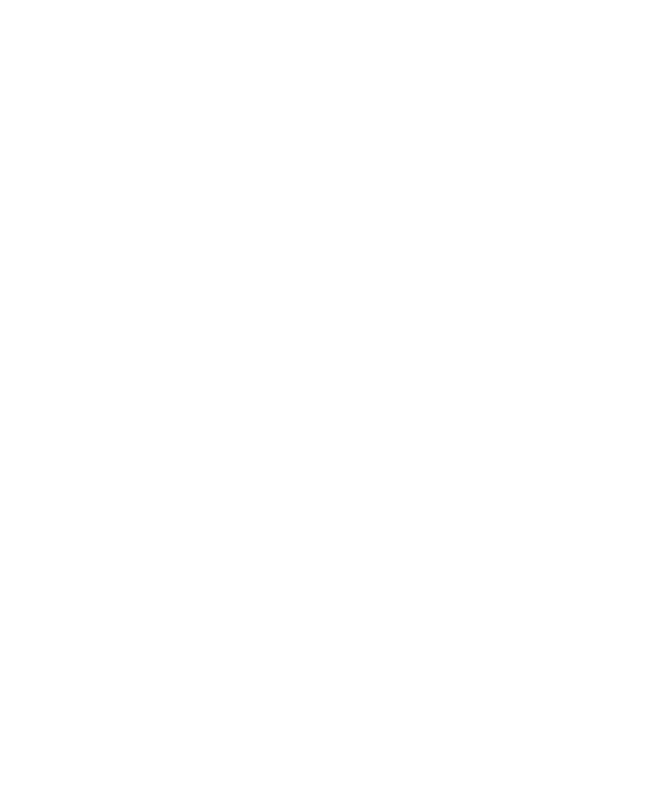
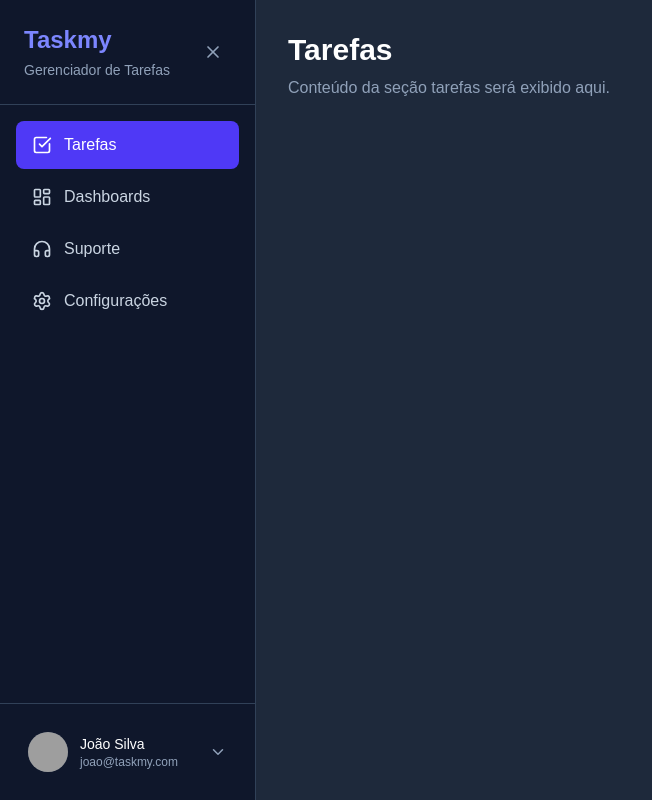
Before and after one commit to willer-barros/taskmy-front, a Next.js app: page / in a window 1280 px wide. Shown: the whole page, without its empty margins (0-652 px from the left). Built offline with nearby package versions, Linux system fonts and the light colour scheme; grey boxes are pictures that could not be loaded.

Commit message:
sidebar exemplo

```diff
--- a/package.json
+++ b/package.json
@@ -12,6 +12,7 @@
     "@dnd-kit/core": "^6.3.1",
     "@dnd-kit/sortable": "^10.0.0",
     "@heroicons/react": "^2.2.0",
+    "lucide-react": "^0.552.0",
     "next": "15.5.3",
     "react": "19.1.0",
     "react-dom": "19.1.0"
--- a/src/app/page.tsx
+++ b/src/app/page.tsx
@@ -1,5 +1,137 @@
-import Image from "next/image";
+'use client';
 
-export default function Home() {
+import { useState } from 'react';
+import { CheckSquare, LayoutDashboard, Headphones, Settings, ChevronDown, User, LogOut, Menu, X } from 'lucide-react';
+import Image from 'next/image';
 
+
+export default function TaskmySidebar() {
+  const [activeItem, setActiveItem] = useState('tarefas');
+  const [dropdownOpen, setDropdownOpen] = useState(false);
+  const [isMinimized, setIsMinimized] = useState(false);
+
+  const menuItems = [
+    { id: 'tarefas', label: 'Tarefas', icon: CheckSquare },
+    { id: 'dashboards', label: 'Dashboards', icon: LayoutDashboard },
+    { id: 'suporte', label: 'Suporte', icon: Headphones },
+    { id: 'configuracoes', label: 'Configurações', icon: Settings },
+  ];
+
+  const userProfile = {
+    name: 'João Silva',
+    email: 'joao@taskmy.com',
+    avatar: 'https://api.dicebear.com/7.x/avataaars/svg?seed=Felix'
+  };
+
+  return (
+    <div className="flex h-screen bg-[#1e293b]">
+      {/* Sidebar */}
+      <div
+        className={`bg-slate-900 border-r border-slate-700 flex flex-col transition-all duration-300 ${
+          isMinimized ? 'w-20' : 'w-64'
+        }`}
+      >
+        {/* Header */}
+        <div className="p-6 border-b border-slate-700 flex items-center justify-between">
+          {!isMinimized && (
+            <div>
+              <h1 className="text-2xl font-bold text-indigo-400">Taskmy</h1>
+              <p className="text-sm text-slate-400 mt-1">Gerenciador de Tarefas</p>
+            </div>
+          )}
+          <button
+            onClick={() => setIsMinimized(!isMinimized)}
+            className="p-2 rounded-lg hover:bg-slate-800 text-slate-400 hover:text-white transition-colors"
+            title={isMinimized ? 'Expandir' : 'Minimizar'}
+          >
+            {isMinimized ? <Menu size={20} /> : <X size={20} />}
+          </button>
+        </div>
+
+        {/* Navigation */}
+        <nav className="flex-1 p-4 space-y-1">
+          {menuItems.map((item) => {
+            const Icon = item.icon;
+            const isActive = activeItem === item.id;
+
+            return (
+              <button
+                key={item.id}
+                onClick={() => setActiveItem(item.id)}
+                className={`w-full flex items-center gap-3 px-4 py-3 rounded-lg transition-all ${
+                  isActive
+                    ? 'bg-indigo-600 text-white font-medium'
+                    : 'text-slate-300 hover:bg-slate-800 hover:text-white'
+                } ${isMinimized ? 'justify-center' : ''}`}
+                title={isMinimized ? item.label : ''}
+              >
+                <Icon size={20} />
+                {!isMinimized && <span>{item.label}</span>}
+              </button>
+            );
+          })}
+        </nav>
+
+        {/* User Profile Footer */}
+        <div className="p-4 border-t border-slate-700">
+          <div className="relative">
+            <button
+              onClick={() => setDropdownOpen(!dropdownOpen)}
+              className={`w-full flex items-center gap-3 p-3 rounded-lg hover:bg-slate-800 transition-colors ${
+                isMinimized ? 'justify-center' : ''
+              }`}
+            >
+              <img
+                src={userProfile.avatar}
+                alt={userProfile.name}
+                className="w-10 h-10 rounded-full bg-slate-700 flex-shrink-0"
+              />
+              {!isMinimized && (
+                <>
+                  <div className="flex-1 text-left">
+                    <p className="text-sm font-medium text-white">{userProfile.name}</p>
+                    <p className="text-xs text-slate-400">{userProfile.email}</p>
+                  </div>
+                  <ChevronDown
+                    size={18}
+                    className={`text-slate-400 transition-transform ${
+                      dropdownOpen ? 'rotate-180' : ''
+                    }`}
+                  />
+                </>
+              )}
+            </button>
+
+            {/* Dropdown Menu */}
+            {dropdownOpen && (
+              <div className={`absolute bottom-full mb-2 bg-slate-800 border border-slate-700 rounded-lg shadow-xl overflow-hidden ${
+                isMinimized ? 'left-full ml-2 w-48' : 'left-0 right-0'
+              }`}>
+                <button className="w-full flex items-center gap-3 px-4 py-3 text-left text-slate-300 hover:bg-slate-700 hover:text-white transition-colors">
+                  <User size={18} />
+                  <span className="text-sm">Perfil</span>
+                </button>
+                <button className="w-full flex items-center gap-3 px-4 py-3 text-left text-red-400 hover:bg-red-950 hover:text-red-300 transition-colors">
+                  <LogOut size={18} />
+                  <span className="text-sm">Sair</span>
+                </button>
+              </div>
+            )}
+          </div>
+        </div>
+      </div>
+
+      {/* Main Content Area - Preview */}
+      <div className="flex-1 p-8 overflow-auto">
+        <div className="max-w-4xl">
+          <h2 className="text-3xl font-bold text-white mb-2">
+            {menuItems.find(item => item.id === activeItem)?.label}
+          </h2>
+          <p className="text-slate-400">
+            Conteúdo da seção {menuItems.find(item => item.id === activeItem)?.label.toLowerCase()} será exibido aqui.
+          </p>
+        </div>
+      </div>
+    </div>
+  );
 }
```
Also changed, not shown: 1 other file (tests, documents, lock files or other folders).
